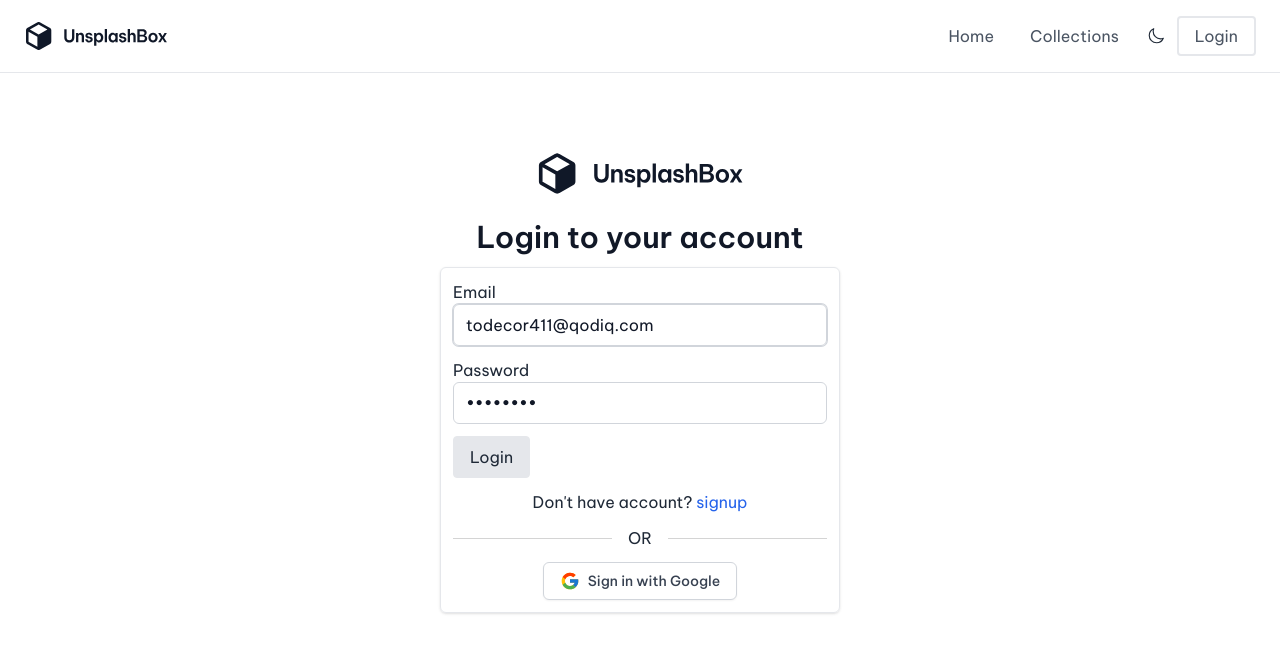
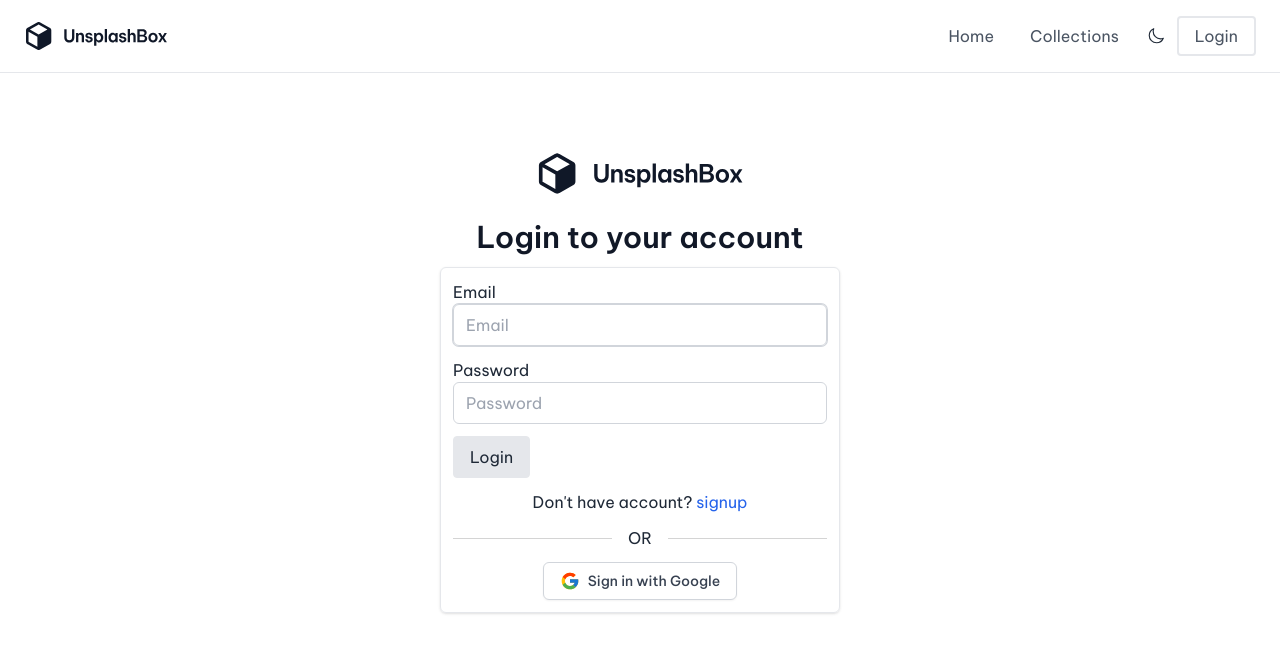
Before and after one commit to ibrahim11elian/unsplash-box, a React (Vite) app: page /login in a window 1280 px wide. Shown: the top 652 px of the page. Built offline with nearby package versions, Linux system fonts and the light colour scheme; no server answers.

Commit message:
remove dummy account

```diff
--- a/src/features/authentication/LoginForm.jsx
+++ b/src/features/authentication/LoginForm.jsx
@@ -6,8 +6,8 @@
 import GoogleSignInButton from "../../ui/GoogleSignInButton";
 
 function LoginForm() {
-  const [email, setEmail] = useState("todecor411@qodiq.com");
-  const [password, setPassword] = useState("12345678");
+  const [email, setEmail] = useState("");
+  const [password, setPassword] = useState("");
   const [errors, setErrors] = useState(null);
   const { login, isLoggingIn } = useLogin();
 
```
